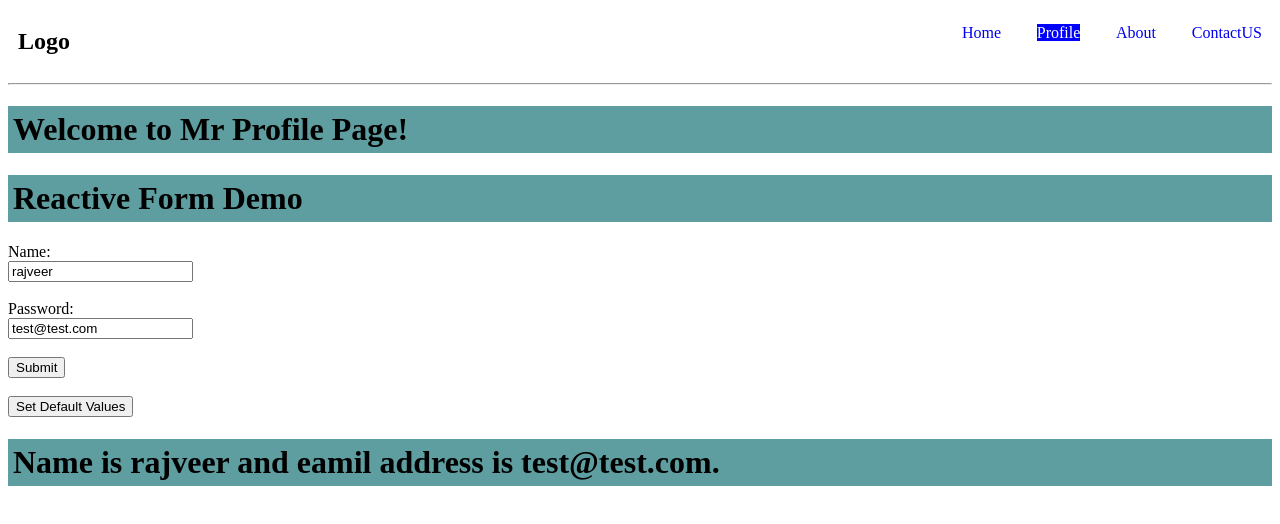
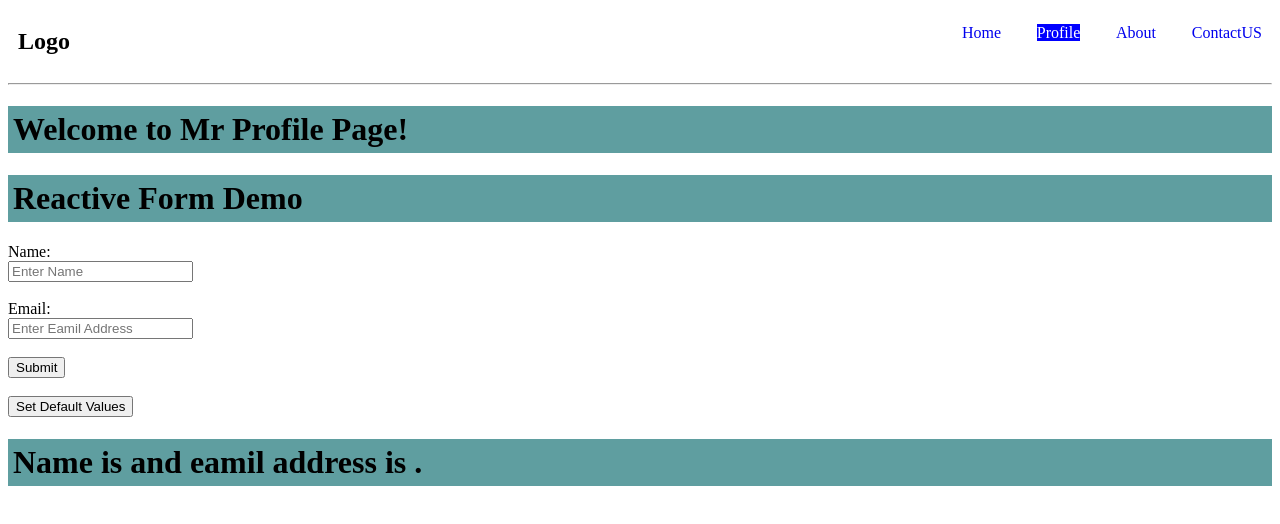
Before and after one commit to Rajveer123/Angular-Project, an Angular app: page /profile in a window 1280 px wide. Shown: the top 524 px of the page. Built offline with nearby package versions, Linux system fonts and the light colour scheme.

Commit message:
Introduce formGroup and formControl to Submit form Data.

```diff
--- a/src/app/profile/profile.component.html
+++ b/src/app/profile/profile.component.html
@@ -1,15 +1,15 @@
 <h1>Welcome to Mr {{username}} Profile Page!</h1>
 <h1>Reactive Form Demo</h1>
-<form action="" method="post">
+<form [formGroup]="profileForm" (ngSubmit)="handleSubmit()">
 <div>
   <label for="name">Name:</label><br>
-  <input type="text" name="name" [formControl]="name" placeholder="Enter Name">
+  <input type="text" id="name" formControlName="name" placeholder="Enter Name">
 </div><br>
 <div>
-    <label for="password">Password:</label><br>
-    <input type="text" name="email" [formControl]="email" placeholder="Enter Eamil Address">
+    <label for="email">Email:</label><br>
+    <input type="text" id="email" formControlName="email" placeholder="Enter Eamil Address">
   </div><br>
-  <button type="button" (click)="submitData()">Submit</button><br><br>
+  <button type="submit">Submit</button><br><br>
   <button type="button" (click)="updateData()">Set Default Values</button>
-  <h1>Name is {{name.value}} and eamil address is {{email.value}}.</h1>
+  <h1>Name is {{profileForm.controls.name.value}} and eamil address is {{profileForm.controls.email.value}}.</h1>
 </form>
--- a/src/app/profile/profile.component.ts
+++ b/src/app/profile/profile.component.ts
@@ -1,5 +1,5 @@
-import { Component } from '@angular/core';
-import { FormControl, ReactiveFormsModule } from '@angular/forms';
+import { Component, OnInit } from '@angular/core';
+import { FormControl, FormGroup, ReactiveFormsModule, Validators } from '@angular/forms';
 import { ActivatedRoute } from '@angular/router';
 @Component({
   selector: 'app-profile',
@@ -7,19 +7,26 @@ import { ActivatedRoute } from '@angular/router';
   templateUrl: './profile.component.html',
   styleUrl: './profile.component.css'
 })
-export class ProfileComponent {
-  name = new FormControl('rajveer');
-  email = new FormControl('test@test.com');
+export class ProfileComponent implements OnInit {
+  profileForm = new FormGroup({
+    name: new FormControl<string>('', Validators.required),
+    email: new FormControl<string>('',[Validators.required, Validators.email])
+  });
   username:string | null = "";
   constructor(private route : ActivatedRoute){}
   ngOnInit(){
     this.username = this.route.snapshot.paramMap.get('name');
+
   }
   updateData(){
-    this.name.setValue('defaultName');
-    this.email.setValue('default@email.com');
+    this.profileForm.controls.name.setValue('defaultName');
+    this.profileForm.controls.email.setValue('default@email.com');
   }
-  submitData(){
-    alert('Form Submitted with values i.e name = ' + this.name.value + ' email = ' + this.email.value);
+  handleSubmit(){
+    if (this.profileForm.valid) {
+      alert('Form Submitted with name :'+ this.profileForm.value.name+' and email :'+ this.profileForm.value.email+'.');
+    } else {
+      alert('Form is invalid! Please fill all fields.');
+    }
   }
 }
```
